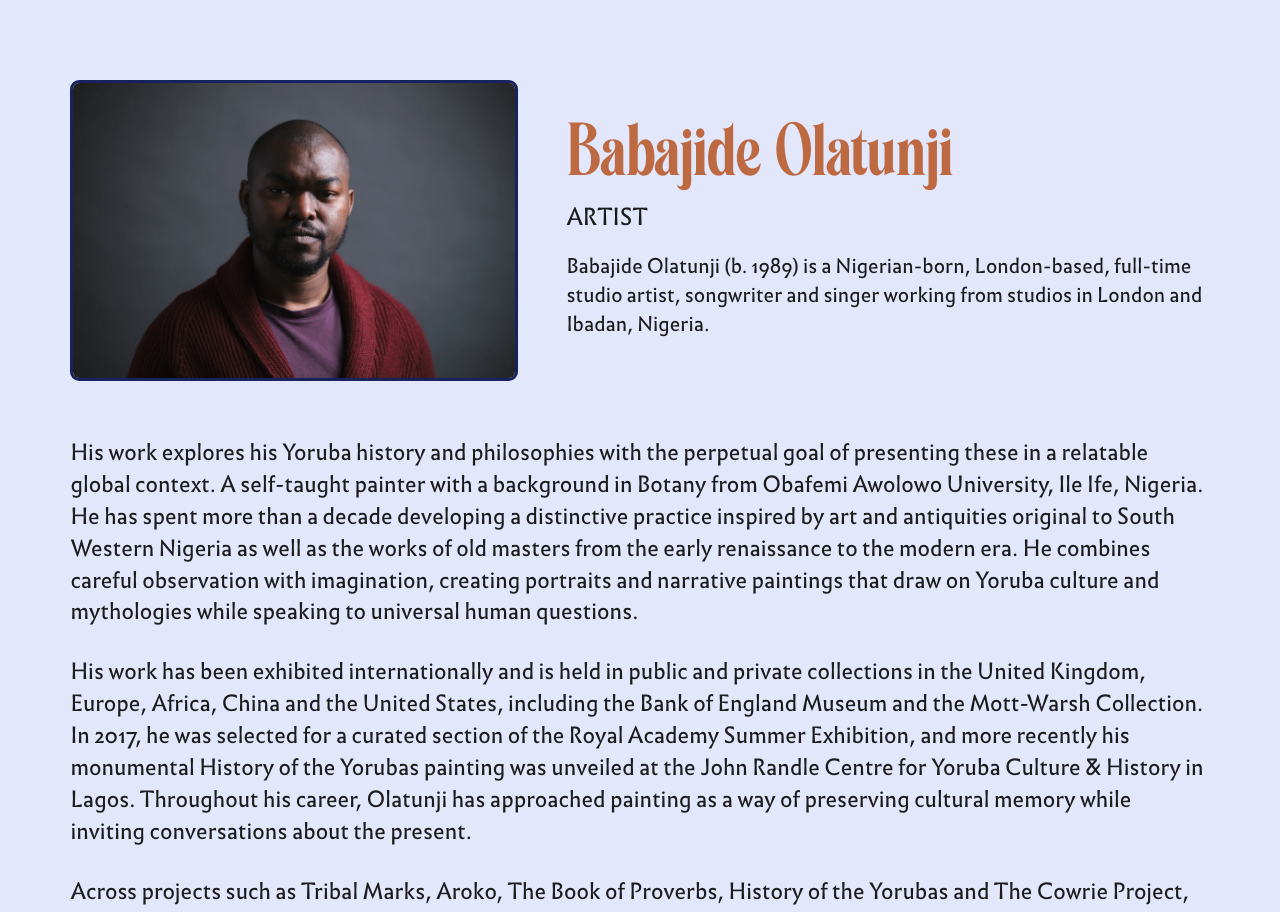
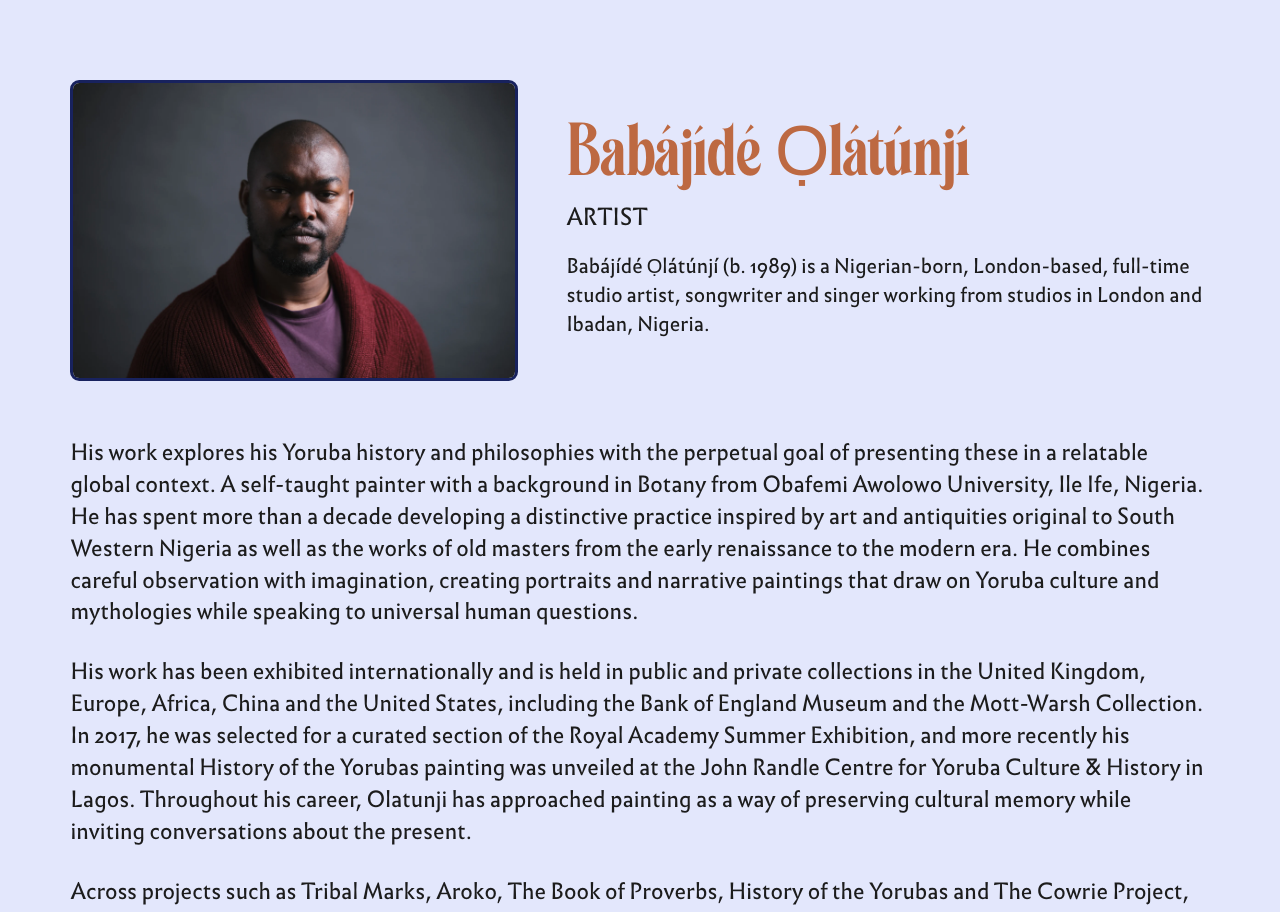
Before and after one commit to DoyeDesigns/umberman, a Next.js app: page / in a window 1280 px wide. Shown: the part 2120-3032 px from the top of the page. Built offline with nearby package versions, Linux system fonts and the light colour scheme.

Commit message:
Update layout and BioSection to reflect correct spelling of Babájídé Ọlátúnjí
- Changed the title and description in layout.tsx for accurate representation.
- Updated the BioSection component to correct the spelling of Babájídé Ọlátúnjí in various text elements.

```diff
--- a/src/app/layout.tsx
+++ b/src/app/layout.tsx
@@ -4,9 +4,9 @@ import { MotionInit } from "@/components/animations/MotionInit";
 import { august, infini, panthoma } from "./fonts";
 import "./globals.css";
 
-const title = "Umberman — Babajide Olatunji";
+const title = "Umberman — Babájídé Ọlátúnjí";
 const description =
-  "Umberman is a solo art exhibition by Babajide Olatunji at the Fitzrovia Chapel, London. September 21–24, 2026.";
+  "Umberman is a solo art exhibition by Babájídé Ọlátúnjí at the Fitzrovia Chapel, London. September 21–24, 2026.";
 
 export const metadata: Metadata = {
   title,
--- a/src/components/alt/BioSection.tsx
+++ b/src/components/alt/BioSection.tsx
@@ -5,7 +5,7 @@ import Link from "next/link";
 import { AltFadeUpReveal } from "@/components/animations/AltFadeUpReveal";
 
 const LEAD =
-  "Babajide Olatunji (b. 1989) is a Nigerian-born, London-based, full-time studio artist, songwriter and singer working from studios in London and Ibadan, Nigeria.";
+  "Babájídé Ọlátúnjí (b. 1989) is a Nigerian-born, London-based, full-time studio artist, songwriter and singer working from studios in London and Ibadan, Nigeria.";
 
 const PARAGRAPHS = [
   "His work explores his Yoruba history and philosophies with the perpetual goal of presenting these in a relatable global context. A self-taught painter with a background in Botany from Obafemi Awolowo University, Ile Ife, Nigeria. He has spent more than a decade developing a distinctive practice inspired by art and antiquities original to South Western Nigeria as well as the works of old masters from the early renaissance to the modern era. He combines careful observation with imagination, creating portraits and narrative paintings that draw on Yoruba culture and mythologies while speaking to universal human questions.",
@@ -22,7 +22,7 @@ export function BioSection() {
           <div className="mx-auto h-[170px] w-[255px] shrink-0 overflow-hidden rounded-[9.17px] border-[0.92px] border-solid border-[#18225E] md:mx-0 md:mt-0 md:h-auto md:w-full md:max-w-[28rem] md:border-[3px]">
             <Image
               src="/jide-portrait.webp"
-              alt="Portrait of Babajide Olatunji"
+              alt="Portrait of Babájídé Ọlátúnjí"
               width={1920}
               height={1280}
               sizes="(max-width: 768px) 255px, 28rem"
@@ -33,7 +33,7 @@ export function BioSection() {
 
           <div className="mt-6 min-w-0 flex-1 md:mt-0 md:flex md:flex-col md:justify-center">
             <h1 className="text-bio-name text-center text-[#BD6942] font-heading font-normal text-[#1C1C1C] md:text-left">
-              Babajide Olatunji
+              Babájídé Ọlátúnjí
             </h1>
             <p className="text-bio-role mt-2 text-center font-body font-normal uppercase text-[#1C1C1C] md:mt-3 md:text-left">
               <span className="">Artist</span>
```
